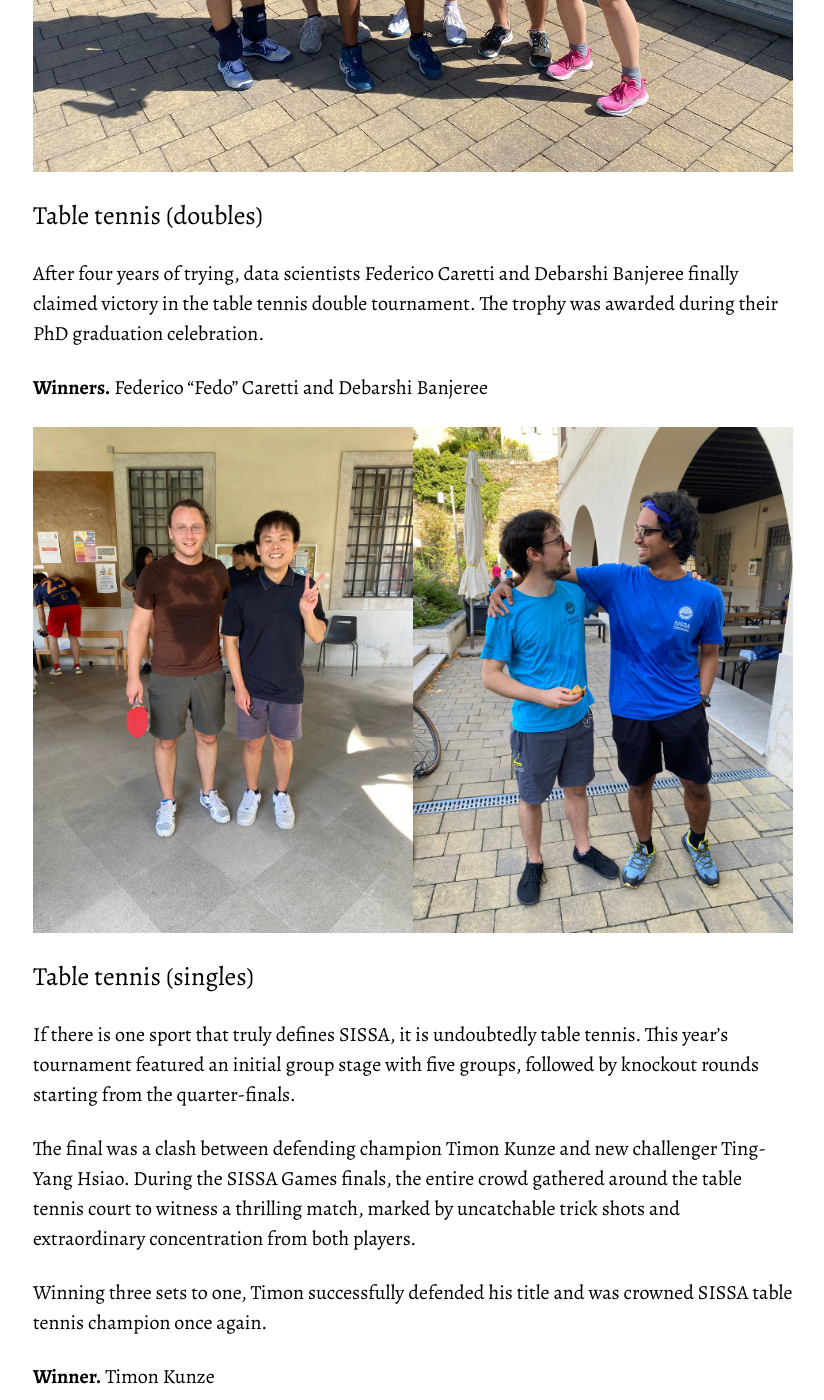
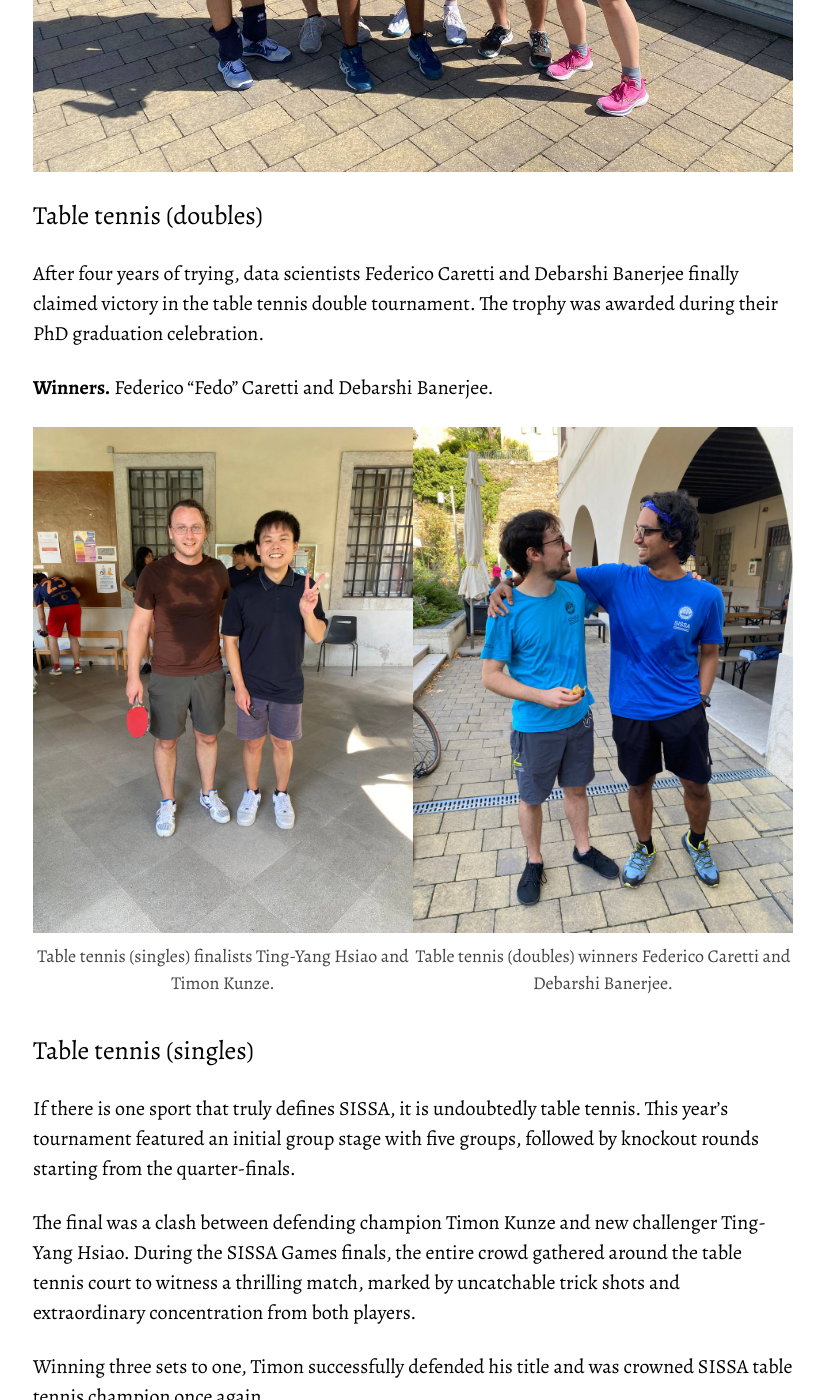
Before and after one commit to 11DE784A/InkwellWebsite, a Jekyll site: the page built from _posts/2026-10-20-sissa-games-winners.markdown, in a window 1280 px wide and 1400 px high, scrolled down 1866 px. Shown: the whole window, without its empty margins (227-1051 px from the left). Built offline with Jekyll 4.4.1, drawn with Linux system fonts in a browser that asks for light colours; some web fonts are replaced.

Commit message:
added captions to images and corrected a spelling

```diff
--- a/_posts/2026-10-20-sissa-games-winners.markdown
+++ b/_posts/2026-10-20-sissa-games-winners.markdown
@@ -54,18 +54,24 @@ __Winners.__ Physics (Sacco, Romano, Russotto, Keppler, Tortora, Panduranghan Ud
 ## Table tennis (doubles)
 
 After four years of trying, data scientists Federico Caretti and Debarshi
-Banjeree finally claimed victory in the table tennis double tournament. The
+Banerjee finally claimed victory in the table tennis double tournament. The
 trophy was awarded during their PhD graduation celebration.
 
-__Winners.__ Federico “Fedo” Caretti and Debarshi Banjeree
+__Winners.__ Federico “Fedo” Caretti and Debarshi Banerjee.
 
 <div class="figure-flex">
   <figure>
     <img src="/assets/issue-1/table-tennis-singles.jpg">
+    <figcaption>
+      Table tennis (singles) finalists Ting-Yang Hsiao and Timon Kunze.
+    </figcaption>
   </figure>
 
   <figure>
     <img src="/assets/issue-1/table-tennis-doubles.jpg">
+    <figcaption>
+      Table tennis (doubles) winners Federico Caretti and Debarshi Banerjee.
+    </figcaption>
   </figure>
 </div>
 
```
